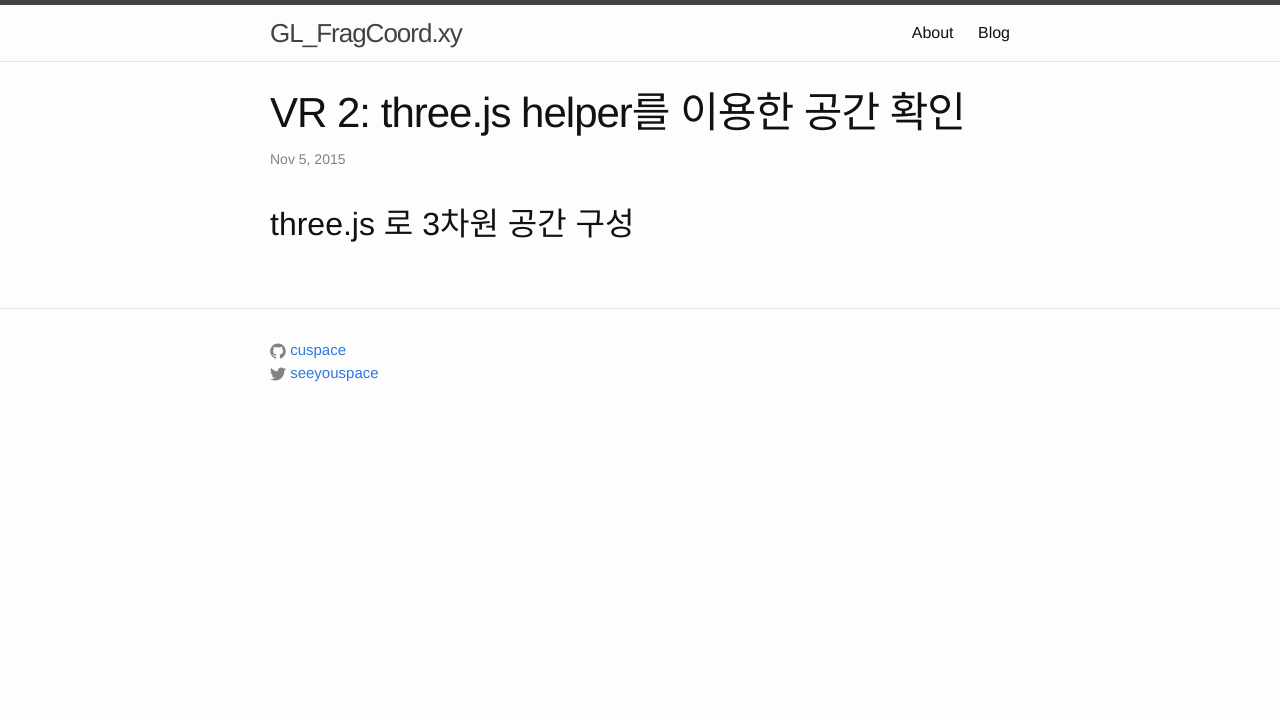
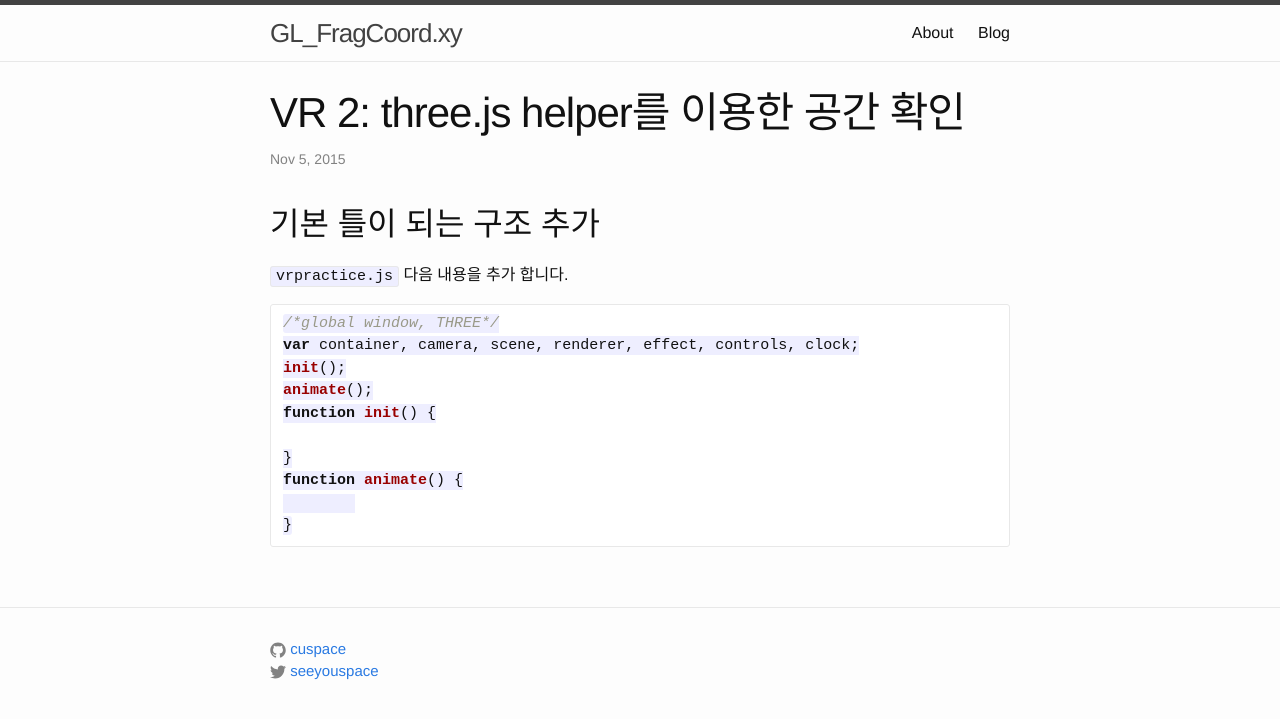
Before and after one commit to cuspace/cuspace.github.io, a Jekyll site: the page built from _posts/2015-11-5-vr-threejs-brackets2.md, in a window 1280 px wide. Shown: the top 719 px of the page. Built offline with Jekyll 4.4.1, drawn with Linux system fonts in a browser that asks for light colours; Markdown is read by kramdown in place of the engine named in the settings.

Commit message:
add basic temalate in vrpractice.js

````diff
--- a/_posts/2015-11-5-vr-threejs-brackets2.md
+++ b/_posts/2015-11-5-vr-threejs-brackets2.md
@@ -5,4 +5,18 @@ date:   2015-11-5 11:00:00
 categories: jekyll update
 ---
 
-## three.js 로 3차원 공간 구성
+## 기본 틀이 되는 구조 추가
+
+`vrpractice.js` 다음 내용을 추가 합니다.
+```js
+/*global window, THREE*/
+var container, camera, scene, renderer, effect, controls, clock;
+init();
+animate();
+function init() {
+
+}
+function animate() {
+
+}
+```
````
